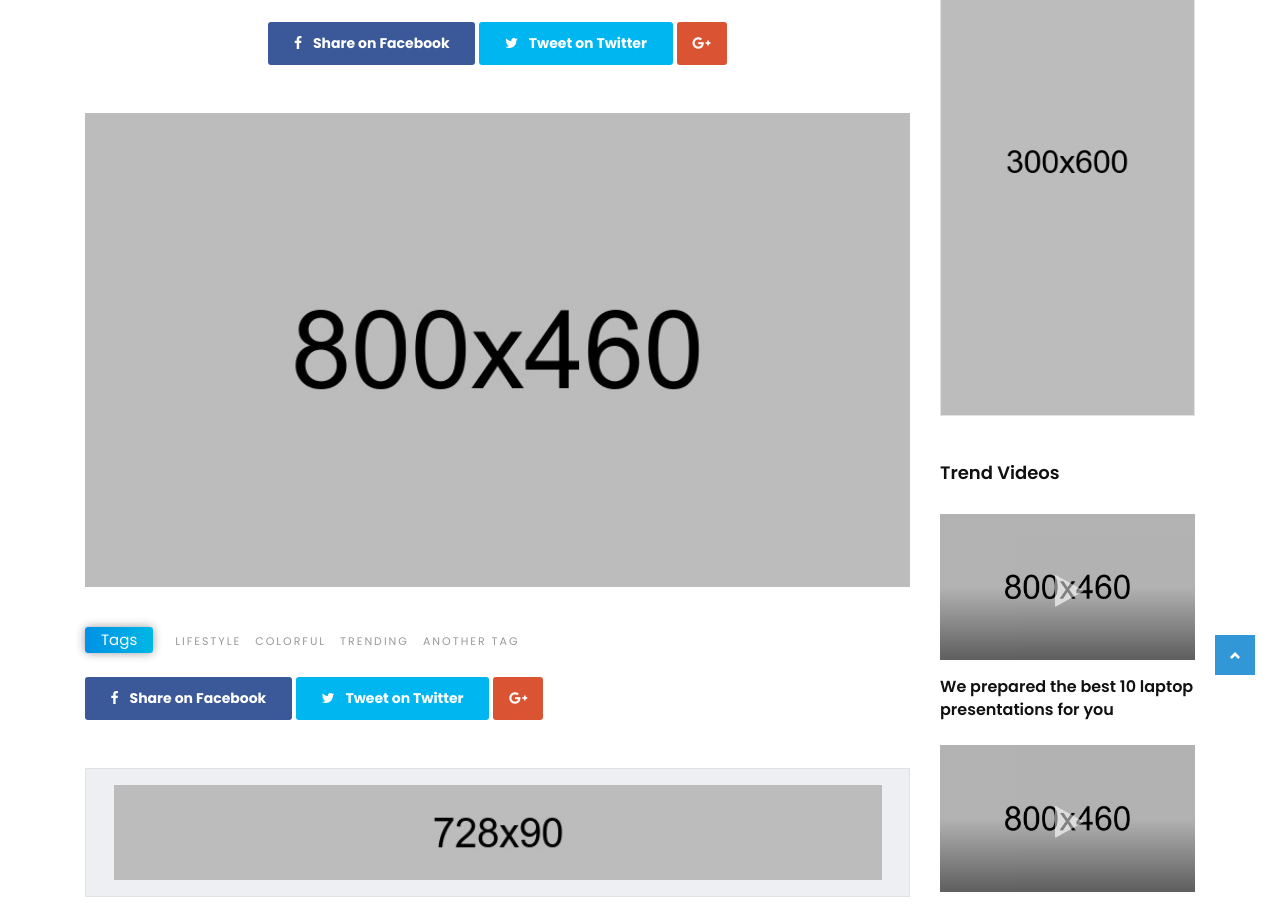
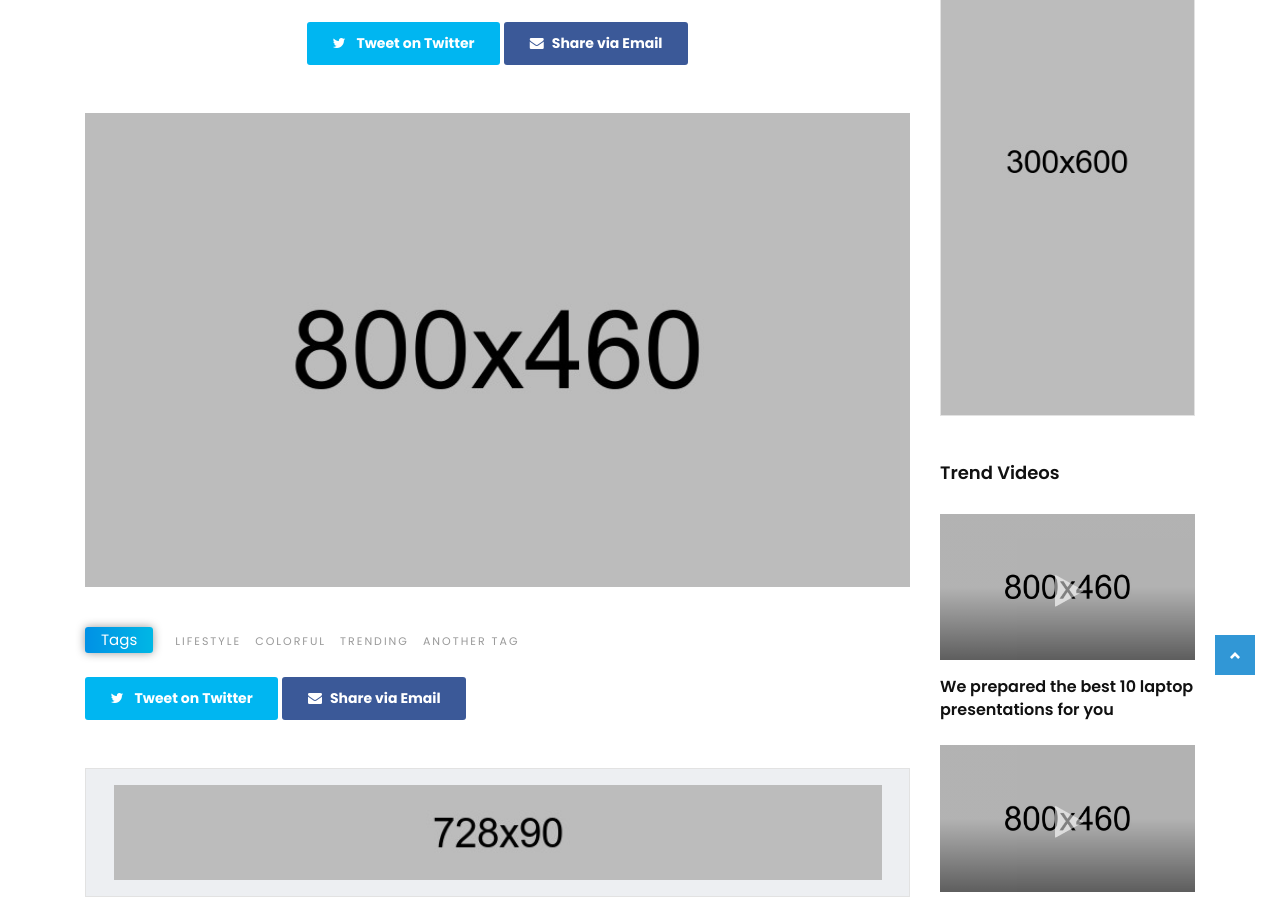
Before and after one commit to masonk16/blog, a Django app: template templates/blog/post/detail.html in a window 1280 px wide. Shown: the part 225-1132 px from the top of the page. Run offline with Django 4.2, Linux system fonts and the light colour scheme; the template is opened without the code that fills it, so the values that code supplies are empty; some libraries are stand-ins or nearby versions.

Commit message:
Add email sharing url to details template.

```diff
--- a/blog_app/views.py
+++ b/blog_app/views.py
@@ -49,7 +49,7 @@ def post_share(request, post_id):
             post_url = request.build_absolute_uri(post.get_absolute_url())
             subject = f"{cd['name']} recommends you read {post.title}"
             message = f"Read {post.title} at {post_url}\n\n{cd['name']}\'s comments: {cd['comments']}"
-            send_mail(subject, message, [cd['from']], [cd['to']])
+            send_mail(subject, message, 'mabasics175@gmail.com', [cd['to']])
             sent = True
     else:
         form = EmailPostForm()
--- a/templates/blog/post/detail.html
+++ b/templates/blog/post/detail.html
@@ -20,9 +20,8 @@
 
         <div class="post-sharing">
             <ul class="list-inline">
-                <li><a href="#" class="fb-button btn btn-primary"><i class="fa fa-facebook"></i> <span class="down-mobile">Share on Facebook</span></a></li>
                 <li><a href="#" class="tw-button btn btn-primary"><i class="fa fa-twitter"></i> <span class="down-mobile">Tweet on Twitter</span></a></li>
-                <li><a href="#" class="gp-button btn btn-primary"><i class="fa fa-google-plus"></i></a></li>
+                <li><a href="{% url 'blog_app:post_share' post.id %}" class="fb-button btn btn-primary"><i class="fa fa-envelope"></i><span class="down-mobile">Share via Email</span></a></li>
             </ul>
         </div><!-- end post-sharing -->
     </div><!-- end title -->
@@ -49,9 +48,8 @@
 
         <div class="post-sharing">
             <ul class="list-inline">
-                <li><a href="#" class="fb-button btn btn-primary"><i class="fa fa-facebook"></i> <span class="down-mobile">Share on Facebook</span></a></li>
                 <li><a href="#" class="tw-button btn btn-primary"><i class="fa fa-twitter"></i> <span class="down-mobile">Tweet on Twitter</span></a></li>
-                <li><a href="#" class="gp-button btn btn-primary"><i class="fa fa-google-plus"></i></a></li>
+                <li><a href="{% url 'blog_app:post_share' post.id %}" class="fb-button btn btn-primary"><i class="fa fa-envelope"></i><span class="down-mobile">Share via Email</span></a></li>
             </ul>
         </div><!-- end post-sharing -->
     </div><!-- end title -->
```
Also changed, not shown: templates/blog/post/share.html (+11 -1 lines).
